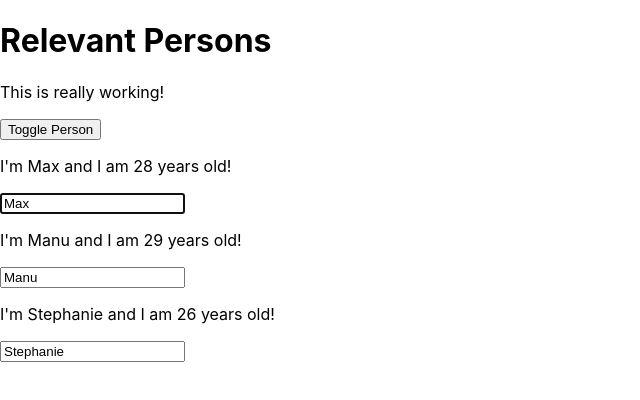
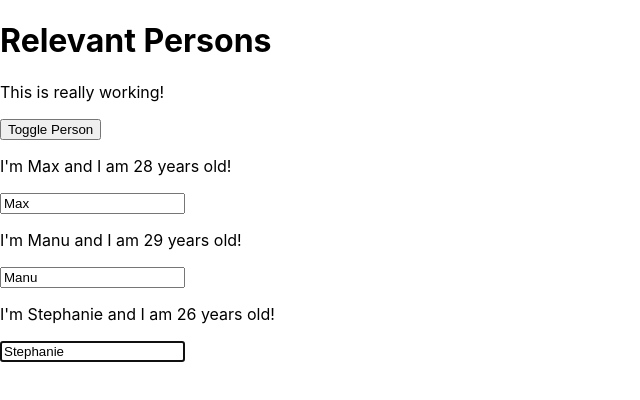
Before and after one commit to robincc/learning-react, a React app: page / in a window 1280 px wide. Both pictures are taken after a click on the button "Toggle Person". Shown: the top 400 px of the page, without its empty margins (0-640 px from the left). Built offline with nearby package versions, Linux system fonts and the light colour scheme.

Commit message:
102 More on the Ref API (React 16.3)

```diff
--- a/src/components/Persons/Person/Person.js
+++ b/src/components/Persons/Person/Person.js
@@ -8,11 +8,20 @@
 
 class Person extends Component {
 
-    componentDidMount(){
+    constructor(props) {
+        super(props);
+        this.inputElement = React.createRef();
+    }
+
+    componentDidMount() {
         console.log('[Person.js] Inside componentDidMount()');
         if (this.props.position === 0) {
-            this.inputElement.focus();
+            this.inputElement.current.focus();
         }
+    }
+
+    focus(){
+        this.inputElement.current.focus();
     }
 
     render() {
@@ -22,7 +31,7 @@
                 <p onClick={this.props.click}>I'm {this.props.name} and I am {this.props.age} years old!</p>
                 <p>{this.props.children}</p>
                 <input
-                    ref={(input) => { this.inputElement = input }}
+                    ref={this.inputElement}
                     type="text"
                     onChange={this.props.changed}
                     value={this.props.name}
--- a/src/components/Persons/Persons.js
+++ b/src/components/Persons/Persons.js
@@ -1,16 +1,48 @@
-import React from 'react';
+import React, { PureComponent } from 'react';
 import Person from './Person/Person';
 
-const persons = (props) => {
-    return props.persons.map((person, index) => {
+class Persons extends PureComponent {
+    constructor(props) {
+        super(props);
+        this.lastPersonRef = React.createRef();
+    }
+
+    componentDidMount() {
+        console.log('[Persons.js] Inside componentDidMount()');
+        this.lastPersonRef.current.focus();
+    }
+
+    render() {
+        // // =============102 Ref API 1 =================
+        // // one way to use: forwardedRef
+        // return this.props.persons.map((person, index) => {
+        //     return <Person
+        //         key={person.id}
+        //         forwardedRef={this.lastPersonRef}
+        //         position={index}
+        //         changed={(event) => this.props.changed(event, person.id)}
+        //         click={() => this.props.clicked(index)}
+        //         name={person.name}
+        //         age={person.age} />
+        // })
+        // // =============102 Ref API 1 =================
+
+
+        // =============102 Ref API 2 =================
+        // another way to use: forwardedRef,
+        // combined with withClassNew Wrapper
+        return this.props.persons.map((person, index) => {
             return <Person
                 key={person.id}
+                ref={this.lastPersonRef}
                 position={index}
-            changed={(event) => props.changed(event, person.id)}
-            click={() => props.clicked(index)}
+                changed={(event) => this.props.changed(event, person.id)}
+                click={() => this.props.clicked(index)}
                 name={person.name}
                 age={person.age} />
         })
+        // =============102 Ref API 2 =================
+    }
 }
 
-export default persons;
+export default Persons;
--- a/src/hoc/withClassNew.js
+++ b/src/hoc/withClassNew.js
@@ -10,17 +10,37 @@
 //     )
 // }
 
-// wrapping with a stateful component
+// // =============102 Ref API 1 =================
+// // wrapping with a stateful component
+// const withClassNew = (WrappedComponent, className) => {
+//     return class extends Component {
+//         render() {
+//             return (
+//                 <div className={className} >
+//                     <WrappedComponent ref={this.props.forwardedRef} {...this.props} />
+//                 </div>
+//             )
+//         }
+//     }
+// }
+// // =============102 Ref API 1 =================
+
+// =============102 Ref API 2 =================
 const withClassNew = (WrappedComponent, className) => {
-    return class extends Component {
+    const WithClass = class extends Component {
         render() {
             return (
                 <div className={className} >
-                    <WrappedComponent {...this.props} />
+                    <WrappedComponent ref={this.props.forwardedRef} {...this.props} />
                 </div>
             )
         }
     }
+
+    return React.forwardRef( (props, ref) => {
+        return <WithClass {...props} forwardedRef={ref} />
+    } );
 }
+// =============102 Ref API 2 =================
 
 export default withClassNew;
```
Lines whose indentation alone changed are shown as unchanged.
